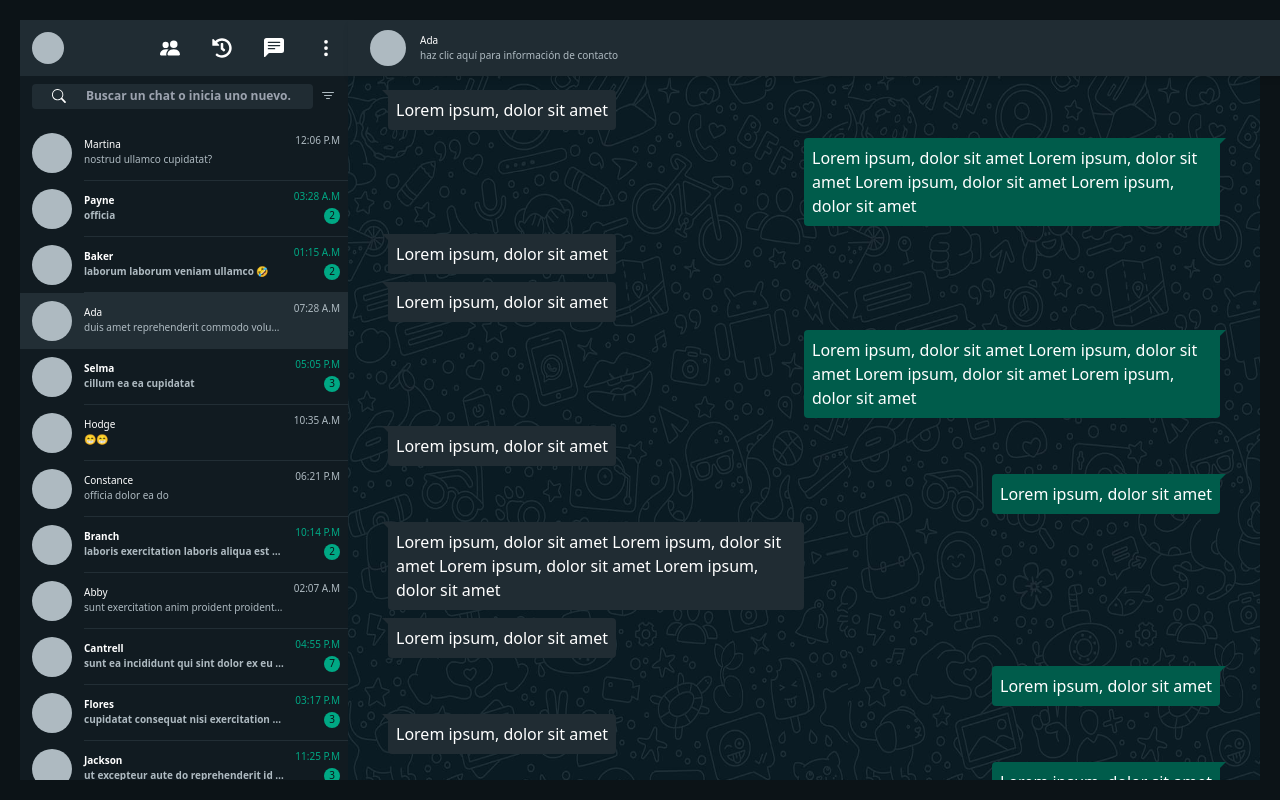
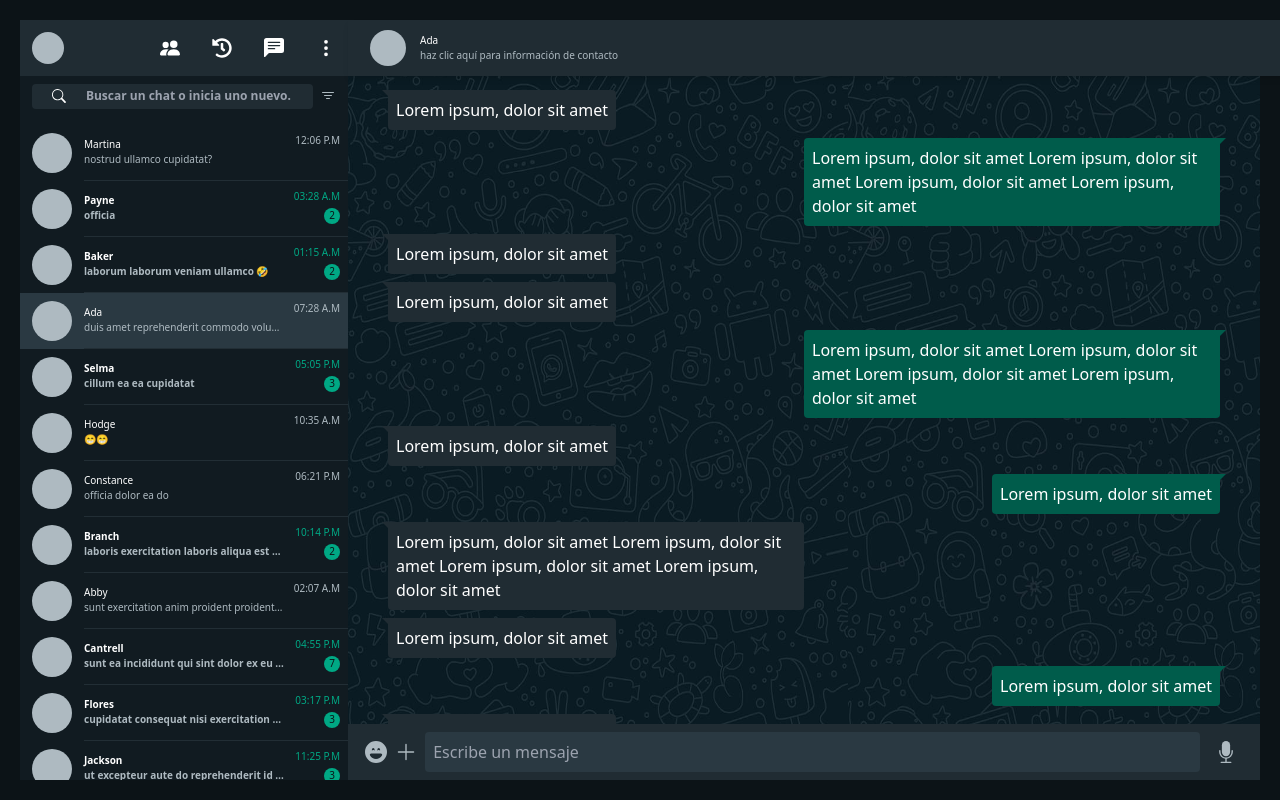
Before and after one commit to CarlosHdz7/whatsapp-ui, a React (Vite) app: page / in a window 1280 px wide. Built offline with nearby package versions, Linux system fonts and the light colour scheme.

Commit message:
:sparkles: Add input message bar

```diff
--- a/src/components/Chats/Chat/Chat.tsx
+++ b/src/components/Chats/Chat/Chat.tsx
@@ -13,7 +13,7 @@ const Chat = (props: Partial<ContactsType>) => {
   const isPending = numberOfMessage && numberOfMessage > 0;
 
   const containerClass = isActive
-    ? 'flex w-full cursor-pointer bg-gray-25'
+    ? 'flex w-full cursor-pointer bg-gray-0'
     : 'flex w-full cursor-pointer';
 
   const lastConexionClass = isPending
--- /dev/null
+++ b/src/components/MainContent/InputMessageBar/InputMessageBar.tsx
@@ -0,0 +1,18 @@
+import { BsEmojiLaughingFill, BsPlusLg, BsFillMicFill } from 'react-icons/bs';
+
+const InputMessageBar = () => {
+  return (
+    <div className="absolute bottom-0 w-full h-14 bg-gray-50 p-2 flex">
+      <div className='w-[80px] gap-2 flex items-center justify-center text-gray-1 cursor-pointer'>
+        <div><BsEmojiLaughingFill size={22} /></div>
+        <div><BsPlusLg size={22} /></div>
+      </div>
+      <div className='w-[100%] flex items-center bg-gray-0 rounded'>
+        <input type="text" className='w-full bg-transparent outline-none p-2' placeholder='Escribe un mensaje' />
+      </div>
+      <div className='w-[60px] flex items-center justify-center text-gray-1 cursor-pointer'><BsFillMicFill size={22} /></div>
+    </div>
+  )
+}
+
+export default InputMessageBar
--- /dev/null
+++ b/src/components/MainContent/InputMessageBar/index.tsx
@@ -0,0 +1 @@
+export { default } from './InputMessageBar';
--- a/src/components/MainContent/MainContent.tsx
+++ b/src/components/MainContent/MainContent.tsx
@@ -1,10 +1,11 @@
+import InputMessageBar from './InputMessageBar/InputMessageBar';
 import Message from './MessagesContainer/Message/Message';
 import MessagesContainer from './MessagesContainer/MessagesContainer';
 import SecondaryNavbar from './SecondaryNavbar/SecondaryNavbar';
 
 const MainContent = () => {
   return (
-    <div className="bg-gray-25 w-full h-full text-white bg-chats bg-repeat bg-[length:500px_1000px]">
+    <div className="bg-gray-25 w-full h-full text-white bg-chats bg-repeat bg-[length:500px_1000px] relative">
       <SecondaryNavbar />
       <MessagesContainer>
         <Message />
@@ -53,6 +54,7 @@ const MainContent = () => {
         <Message />
         <Message position='right' />
       </MessagesContainer>
+      <InputMessageBar />
     </div>
   );
 };
--- a/src/components/MainContent/MessagesContainer/MessagesContainer.tsx
+++ b/src/components/MainContent/MessagesContainer/MessagesContainer.tsx
@@ -4,7 +4,7 @@ type MessagesContainerProps = {
 
 const MessagesContainer = ({ children }: MessagesContainerProps) => {
   return (
-    <div className='px-10 pt-[70px] w-full h-full  overflow-y-scroll z-40' >
+    <div className='px-10 pt-[70px] pb-[70px] w-full h-[calc(100%-56px)] overflow-y-scroll z-40' >
       {children}
     </div>
   )
--- a/tailwind.config.js
+++ b/tailwind.config.js
@@ -13,6 +13,7 @@ export default {
           50: '#202C33',
           25: '#222E35',
           1: '#AEBAC1',
+          0: '#2A3942'
         },
       },
       backgroundImage: {
```
